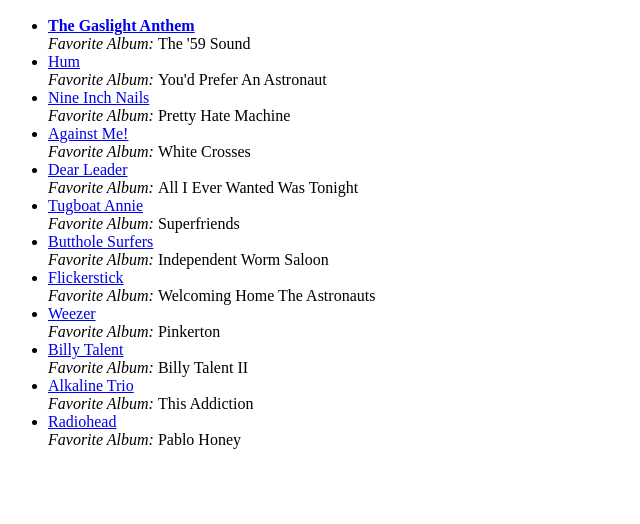
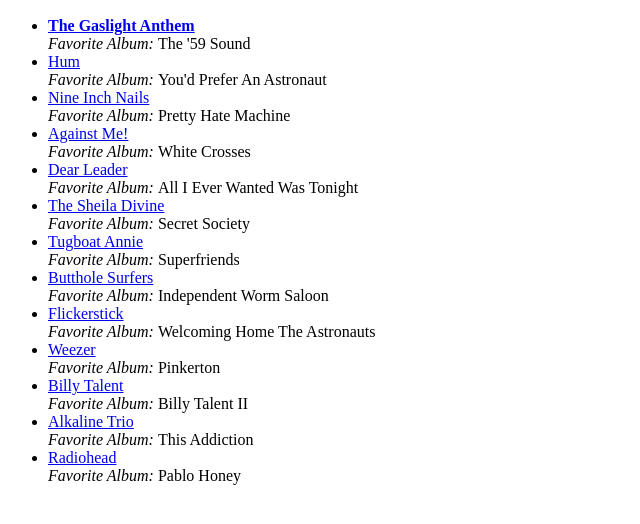
Before and after one commit to aek6097/aek6097.github.io, a plain HTML site: page index.html in a window 1280 px wide. Shown: the part 96-620 px from the top of the page, without its empty margins (0-640 px from the left). Drawn offline with Linux system fonts and the light colour scheme.

Commit message:
Added Sheila Divine

```diff
--- a/index.html
+++ b/index.html
@@ -13,6 +13,7 @@
       <li><a href="https://open.spotify.com/artist/0X380XXQSNBYuleKzav5UO?si=Q9vs5S7OTvqTKmt3UVlBIg" target="_blank">Nine Inch Nails</a></strong> <br> <em>Favorite Album: </em> Pretty Hate Machine <br></li>
       <li><a href="https://open.spotify.com/artist/29lz7gs8edwnnfuXW4FhMl?si=BqihDSHyTE-eV_bnGdVLsA" target="_blank">Against Me!</a></strong> <br> <em>Favorite Album: </em> White Crosses <br></li>
       <li><a href="https://open.spotify.com/artist/5Tc3EWiBdXb4YqN4kp6wKx?si=PUm01ZkfTd63BHT3n-oRiQ" target="_blank">Dear Leader</a></strong> <br> <em>Favorite Album: </em> All I Ever Wanted Was Tonight <br></li>
+       <li><a href="https://open.spotify.com/artist/4cz5fkviZSFwoVWUGU2I4P" target="_blank">The Sheila Divine</a></strong> <br> <em>Favorite Album: </em> Secret Society <br></li>
       <li><a href="https://open.spotify.com/artist/77sFqA1KIcm7OcUCBVUN7k?si=CoRScc6EQb-62S5FZ9v39w" target="_blank">Tugboat Annie</a></strong> <br> <em>Favorite Album: </em> Superfriends <br></li>
       <li><a href="https://open.spotify.com/artist/62BcWP4fzR8axESibNQEhs?si=CPO15uPfRQ2OabRDTAwOaw" target="_blank">Butthole Surfers</a></strong> <br> <em>Favorite Album: </em> Independent Worm Saloon <br></li>
       <li><a href="https://open.spotify.com/artist/4L9a6yuhdvWN4ffJr51nUW?si=M7ucZo6rT16u30BR5GLwHw" target="_blank">Flickerstick</a></strong> <br> <em>Favorite Album: </em> Welcoming Home The Astronauts <br></li>
```
